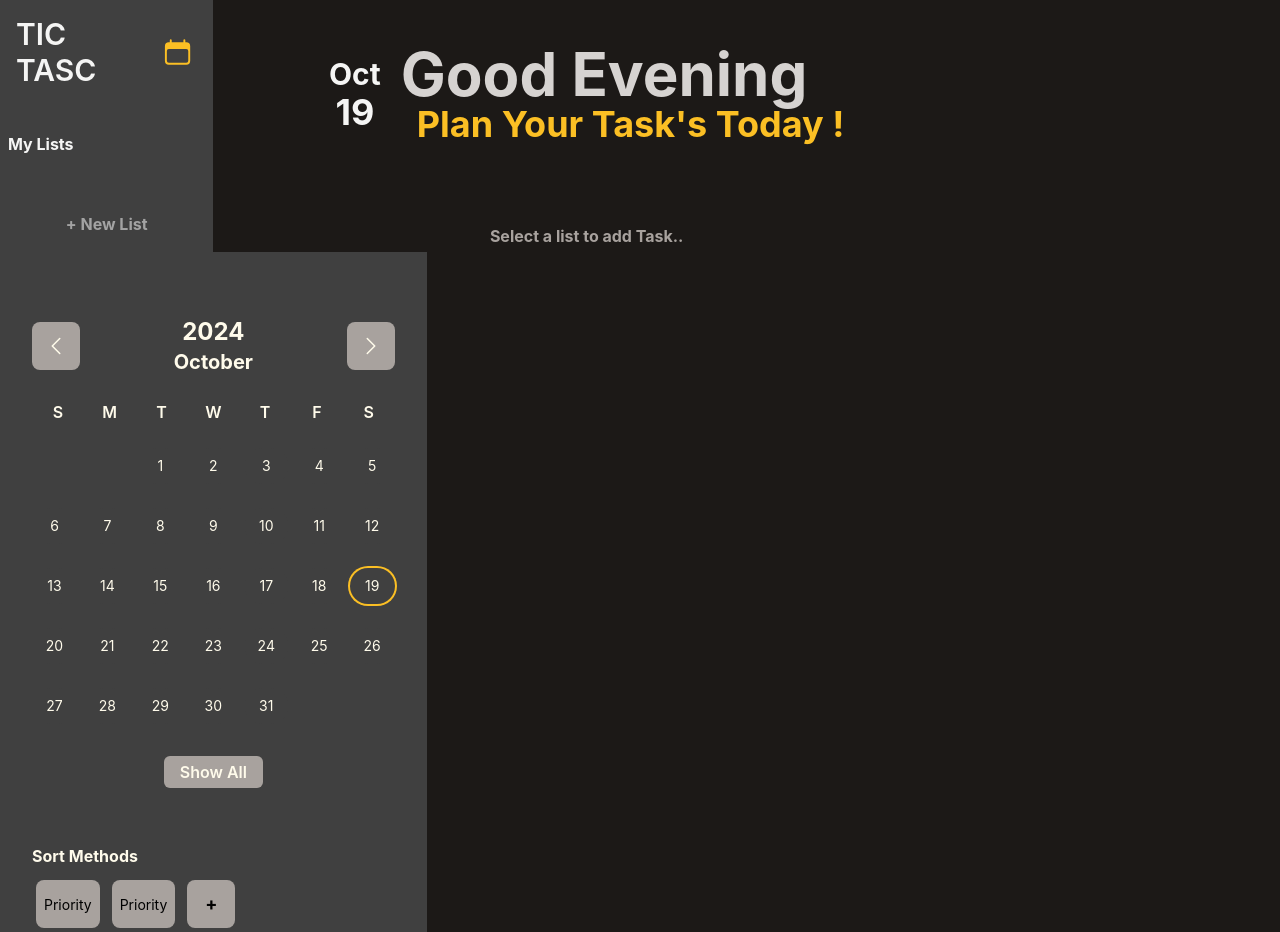
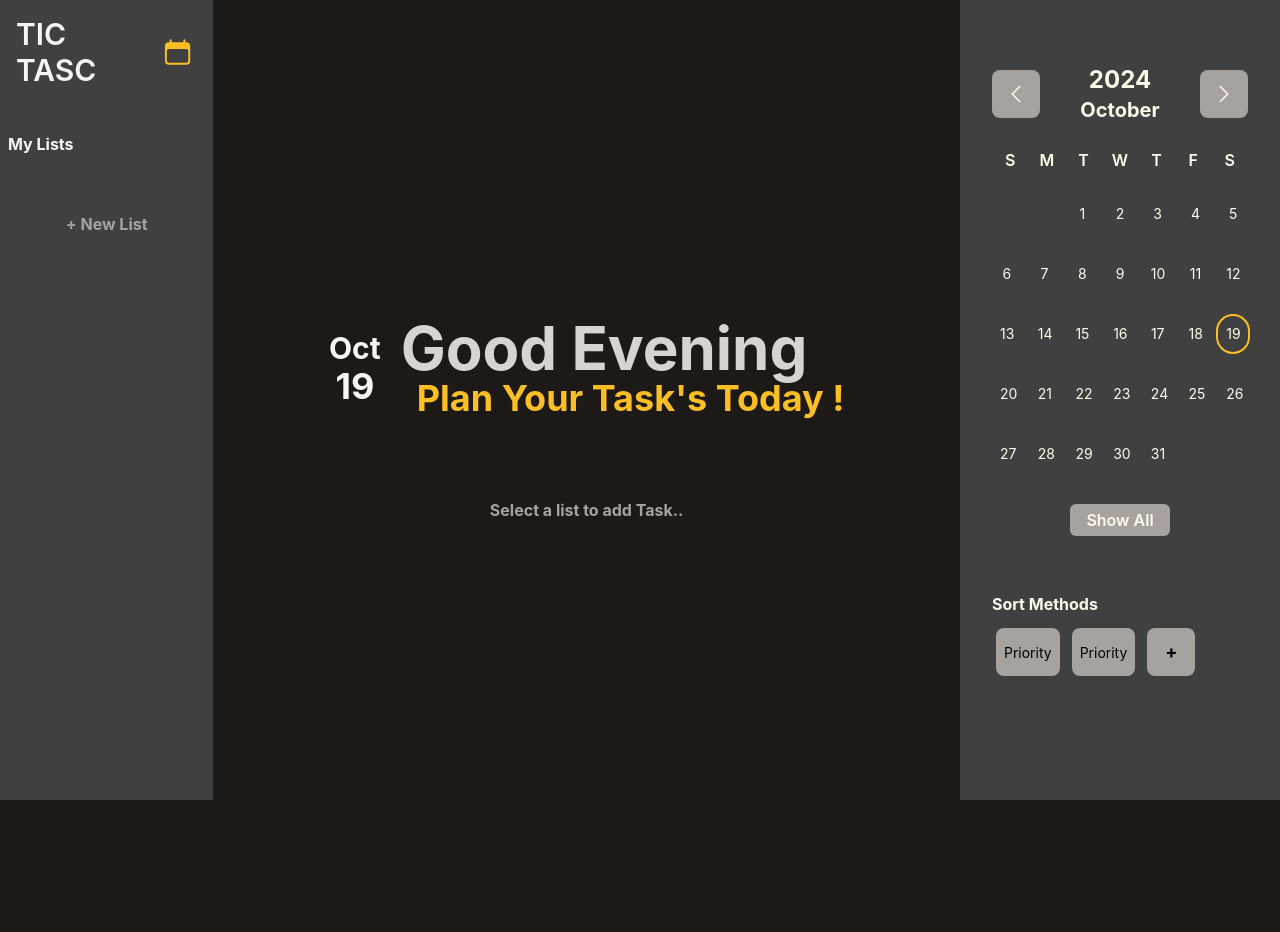
Before and after one commit to AJMALAJU3/React-ToDo-List, a React (Create React App) app: page / in a window 1280 px wide. After the commit the page ends 800 px from the top, so only its background shows below. Built offline with nearby package versions, Linux system fonts and the light colour scheme.

Commit message:
fix: Resolve responsive issue on large screens
- Adjusted layout and styles to ensure proper display on large screen devices.

```diff
--- a/src/components/Task.jsx
+++ b/src/components/Task.jsx
@@ -149,7 +149,7 @@ function Task(props) {
 
   if (props.listId) {
     return (
-      <div className="md:col-span-8 flex flex-col  items-center w-full overflow-y-auto "  style={{scrollbarWidth:'none'}}>
+      <div className="md:col-span-8 flex flex-col lg:col-span-7  items-center w-full overflow-y-auto "  style={{scrollbarWidth:'none'}}>
 
         <div className="p-10 pt-10 grid grid-cols-12 gap-2 w-full">
           <h1 className="text-3xl font-bold text-stone-100 rounded-lg col-span-2 text-center">
--- a/src/components/Wrapper.js
+++ b/src/components/Wrapper.js
@@ -200,7 +200,7 @@ function Wrapper() {
 )}
 
 
-            <div className="md:col-span-4 bg-neutral-700 hidden md:block">
+            <div className="md:col-span-4 lg:col-span-3 bg-neutral-700 hidden md:block">
                 <Calendar list={lists} calendarSort={calendarSort}/>
                 <SortMethods />
             </div>
```
